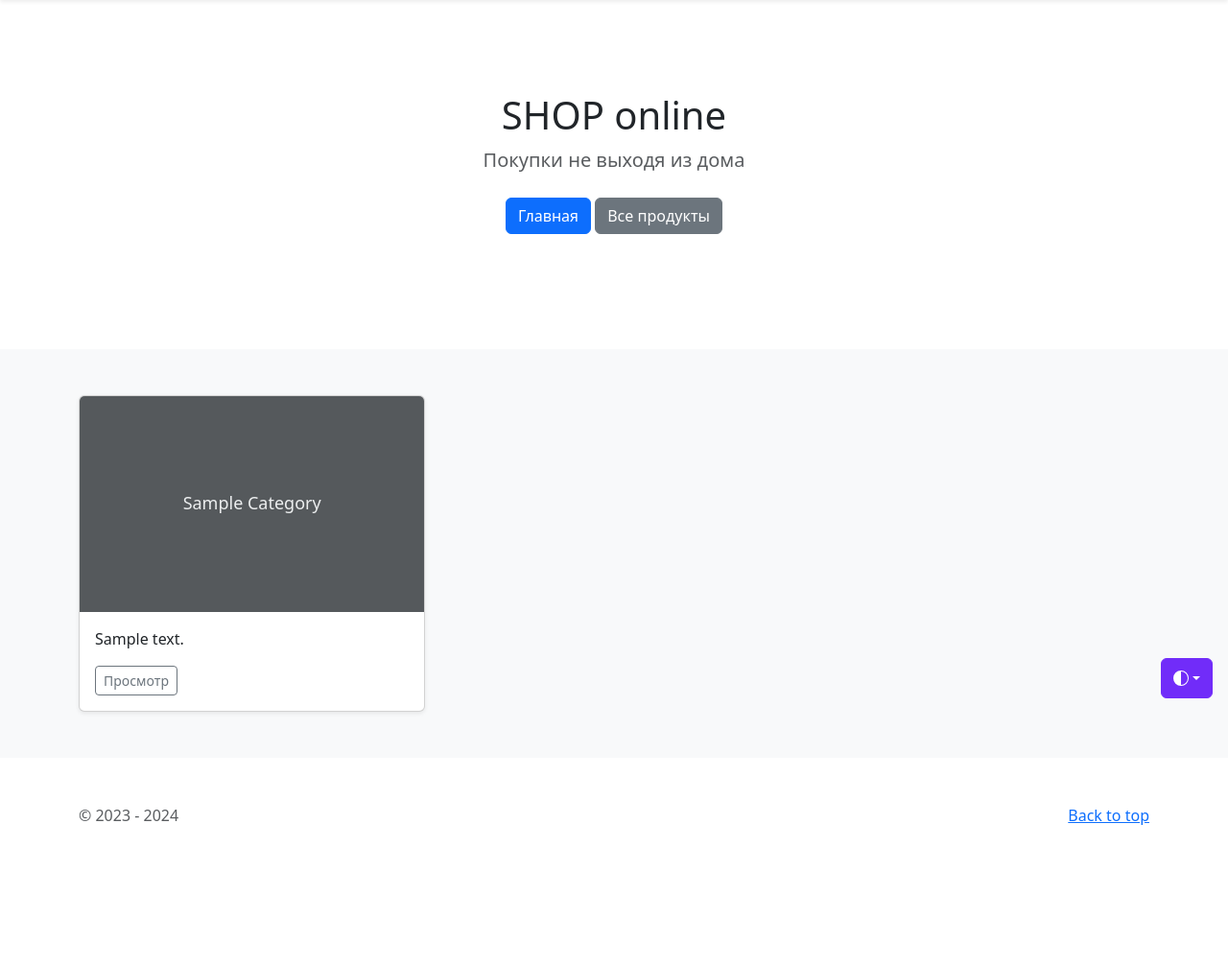
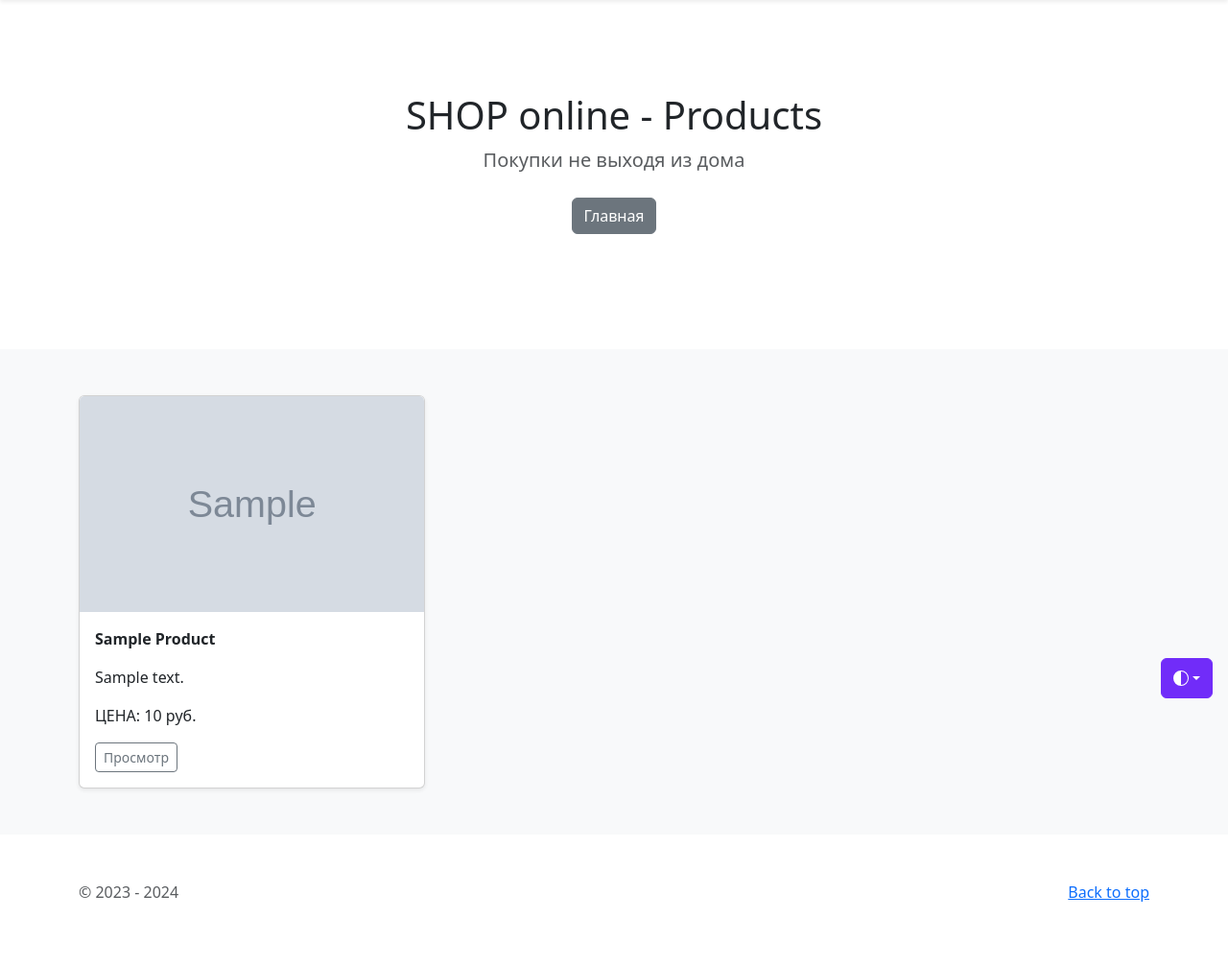
Before and after one commit to katebzhenikova/djangoProject, a Django app: page / in a window 1280 px wide. Shown: the part 56-1062 px from the top of the page at 96% size. Before the commit the page ends 916 px from the top, so only its background shows below. Run offline with Django 5.2, Linux system fonts and the light colour scheme; tables that the repository leaves empty hold one stand-in row (values such as "Sample post"); grey boxes marked "Sample" are stand-in pictures; parts of the project's set-up code (start-up, migrations or seed data) failed here and were passed over; some libraries are stand-ins or nearby versions.

Commit message:
home_work(products) продукты-главная стр.

```diff
--- a/config/settings.py
+++ b/config/settings.py
@@ -33,6 +33,7 @@ ALLOWED_HOSTS = []
 
 INSTALLED_APPS = [
     'mainapp',
+    'mainapp.templatetags',
     'django.contrib.admin',
     'django.contrib.auth',
     'django.contrib.contenttypes',
--- a/mainapp/models.py
+++ b/mainapp/models.py
@@ -5,7 +5,7 @@ NULLABLE = {'null': True, 'blank': True}
 
 class Product(models.Model):
     product_name = models.CharField(max_length=100, verbose_name='наименование')
-    description = models.TextField(max_length=100, verbose_name='описание')
+    description = models.TextField(max_length=500, verbose_name='описание')
     product_image = models.ImageField(upload_to='products/', verbose_name='изображение', **NULLABLE)
     product_category = models.ForeignKey('Category', on_delete=models.CASCADE, verbose_name='категория', null=True)
     product_price = models.IntegerField(verbose_name='цена за штуку')
--- a/mainapp/templates/main/base.html
+++ b/mainapp/templates/main/base.html
@@ -172,7 +172,6 @@
         <div class="col-sm-4 offset-md-1 py-4">
           <h4>Меню</h4>
           <ul class="list-unstyled">
-            <li><a href="{% url 'mainapp:index' %}" class="text-white">Главная</a></li>
             <li><a href="{% url 'mainapp:products' %}" class="text-white">Продукты</a></li>
 
           </ul>
@@ -201,8 +200,7 @@
         <h1 class="fw-light">{{ title }}</h1>
         <p class="lead text-body-secondary">Покупки не выходя из дома</p>
         <p>
-          <a href="{% url 'mainapp:index' %}" class="btn btn-primary my-2">Главная</a>
-          <a href="{% url 'mainapp:products' %}" class="btn btn-secondary my-2">Все продукты</a>
+          <a href="{% url 'mainapp:products' %}" class="btn btn-secondary my-2">Главная</a>
         </p>
       </div>
     </div>
--- a/mainapp/templates/main/products.html
+++ b/mainapp/templates/main/products.html
@@ -1,31 +1,30 @@
 {% extends 'main/base.html' %}
-
+{% load my_tags %}
 {% block content %}
 
 
 
       <div class="row row-cols-1 row-cols-sm-2 row-cols-md-3 g-3">
         {% for product in product_list %}
-
-
           <div class="col">
             <div class="card shadow-sm">
-              <svg class="bd-placeholder-img card-img-top" width="100%" height="225" xmlns="http://www.w3.org/2000/svg" role="img" aria-label="Placeholder: Thumbnail" preserveAspectRatio="xMidYMid slice" focusable="false" style="background-color: white;">
-
-                <image xlink:href="{{ product.product_image.url }}" width="100%" height="100%" />
-              </svg>
+              {% if product.product_image %}
+                <svg class="bd-placeholder-img card-img-top" width="100%" height="225" xmlns="http://www.w3.org/2000/svg"
+                     role="img" aria-label="Placeholder: Thumbnail" preserveAspectRatio="xMidYMid slice" focusable="false"
+                     style="background-color: white;"><image xlink:href="{{ product|get_image }}" width="100%" height="100%" /></svg>
+              {% else %}
+                <svg class="bd-placeholder-img card-img-top" width="100%" height="225" xmlns="http://www.w3.org/2000/svg"
+                     role="img" aria-label="Placeholder: Thumbnail" preserveAspectRatio="xMidYMid slice" focusable="false"
+                     style="background-color: white;"><image xlink:href="{{ '/media/products/no_photo.png' }}" width="100%" height="100%" /></svg>
+              {% endif %}
               <div class="card-body">
                 <p class="card-text">
-                  {{ product|title }}
-                  <p>
-                  {% if product.is_active %}
-                    {{ object.description|slice:":100" }}
-                    <p>
-                    ЦЕНА: {{ product.product_price }} руб.
-                  {% else %}
-                  <span class="text-muted">{{ object|title }}</span>
-                  {% endif %}
-                   </p>
+                  <span class="fw-bold">{{ product|title }}</span>
+                <p>
+                  {{ product.description|slice:":100" }}
+                <p>
+                  ЦЕНА: {{ product.product_price }} руб.
+                </p>
                 <div class="d-flex justify-content-between align-items-center">
                 <div class="btn-group">
                     <a href="{% url 'mainapp:product_page' product.pk %}" type="button" class="btn btn-sm btn-outline-secondary">Просмотр</a>
--- /dev/null
+++ b/mainapp/templatetags/my_tags.py
@@ -0,0 +1,11 @@
+from django import template
+
+register = template.Library()
+
+
+@register.filter()
+def get_image(product):
+    if product.product_image:
+        return product.product_image.url
+    else:
+        return f'/media/products/no_photo.png'
--- a/mainapp/urls.py
+++ b/mainapp/urls.py
@@ -7,8 +7,8 @@ from mainapp.apps import MainappConfig
 app_name = MainappConfig.name
 
 urlpatterns = [
-    path('', index, name='index'),
+    # path('', index, name='index'),
     # path('<int:pk>/products/', products, name='products'),
-    path('products/', products, name='products'),
+    path('', products, name='products'),
     path('<int:pk>/product_page/', product_page, name='product_page'),
 ]
--- a/mainapp/views.py
+++ b/mainapp/views.py
@@ -31,6 +31,7 @@ def product_page(request, pk):
     return render(request, 'main/product_page.html', context)
 
 
+
 # def products(request, pk):
 #     if pk == 0:
 #         product_item = Category.objects.all()
```
Also changed, not shown: mainapp/templatetags/__init__.py (added), media/products/Макароны Барилла.png (deleted), media/products/Макароны_Барилла.png (deleted), media/products/Печенье чокопай.png (deleted), media/products/Сок j7.png (deleted).
